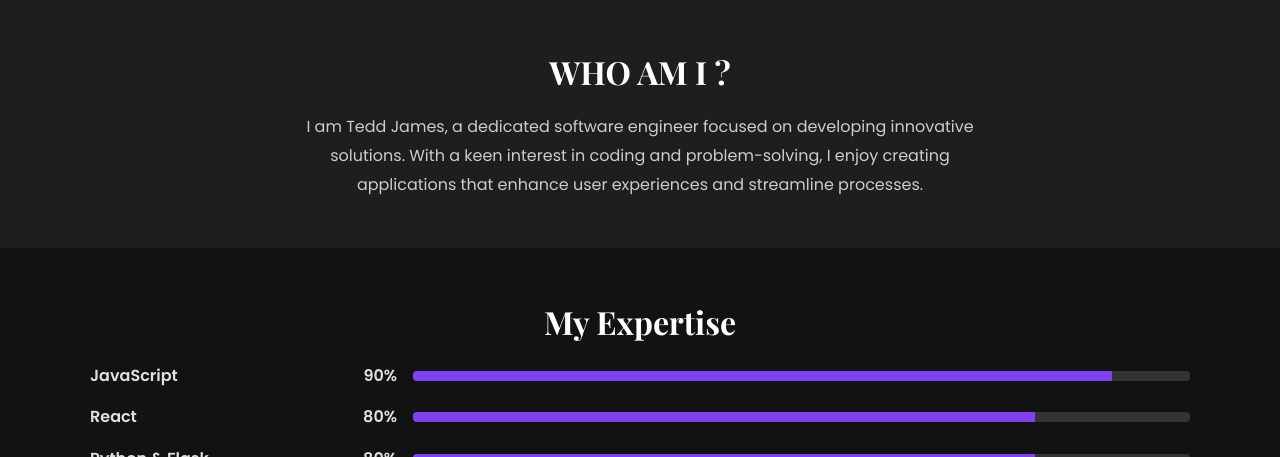
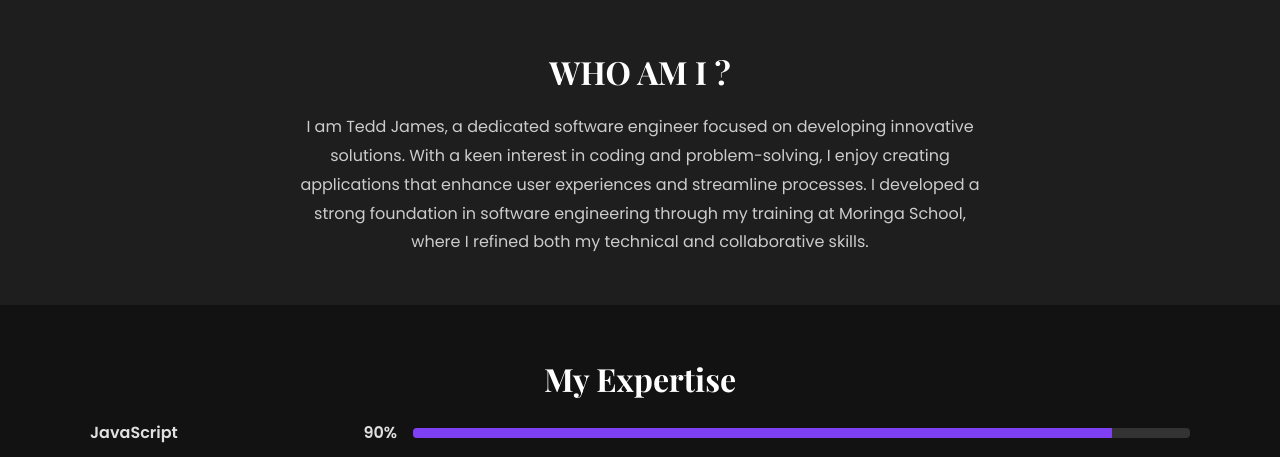
Before and after one commit to teddjames/portfolio, a plain HTML site: page index.html in a window 1280 px wide. Shown: the part 786-1243 px from the top of the page. Drawn offline with nearby package versions, Linux system fonts and the light colour scheme.

Commit message:
worked on about me <p>

```diff
--- a/index.html
+++ b/index.html
@@ -52,7 +52,9 @@
         I am Tedd James, a dedicated software engineer focused on developing
         innovative solutions. With a keen interest in coding and problem-solving,
         I enjoy creating applications that enhance user experiences and streamline
-        processes.
+        processes. I developed a strong foundation in software engineering through
+        my training at Moringa School, where I refined both my technical and
+        collaborative skills.
       </p>
     </div>
   </section>
```
